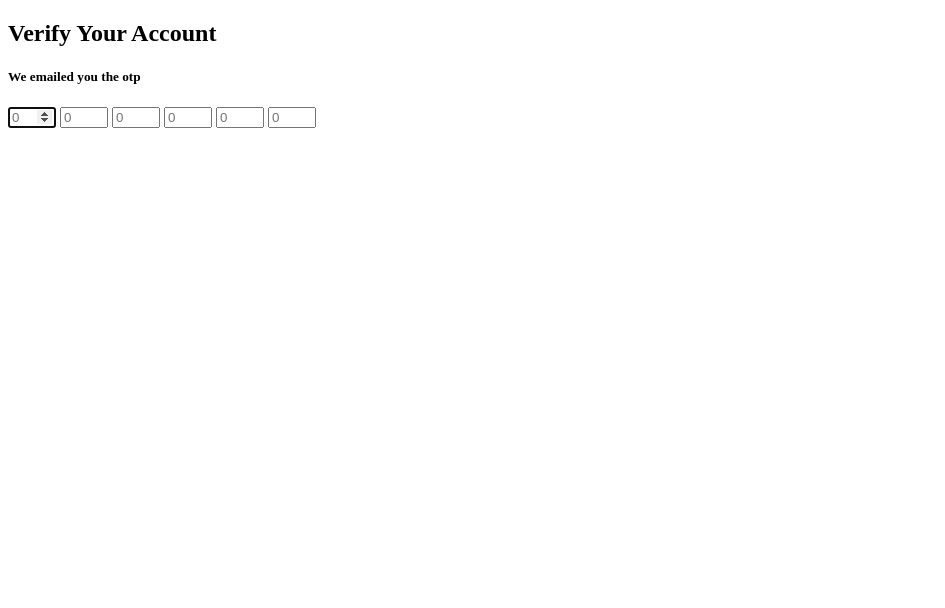
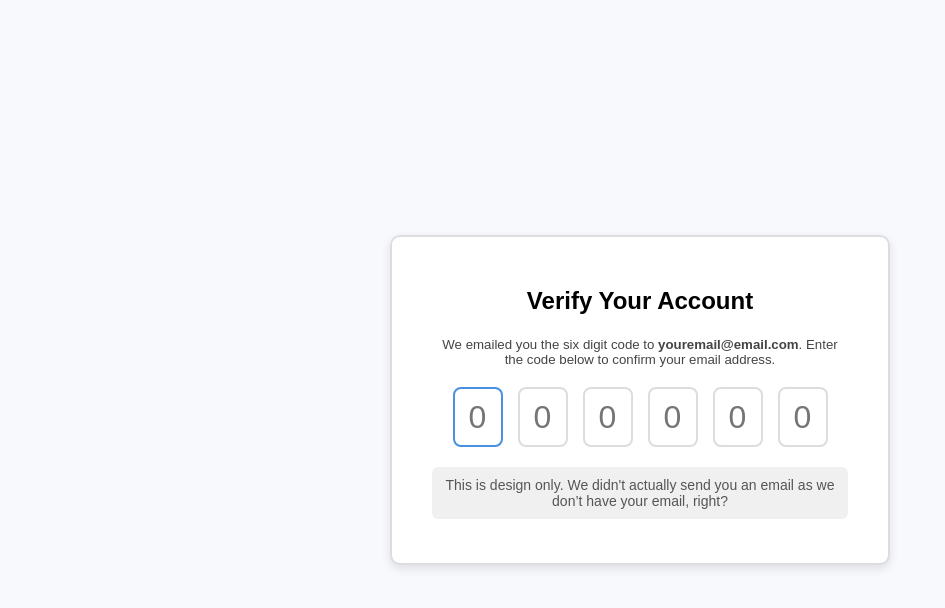
Before and after one commit to acciojob/OTP-Manas0066, a website: page main.html in a window 1280 px wide. Shown: the whole page, without its empty margins (0-945 px from the left). Drawn offline with Linux system fonts and the light colour scheme.

Commit message:
created a submission

```diff
--- a/main.html
+++ b/main.html
@@ -8,16 +8,26 @@
 
 <body>
 	<!-- the entire body must be written by student -->
-	 <h2 id="verification_heading"> Verify Your Account </h2>
-    <h5 id="verification_subtext"> We emailed you the otp </h5>
-    <div cleas="code-container">
-        <input class="code" id="code-1" type="number" min="0" max="9" placeholder="0" required>
-        <input class="code" id="code-2" type="number" min="0" max="9" placeholder="0" required>
-        <input class="code" id="code-3" type="number" min="0" max="9" placeholder="0" required>
-        <input class="code" id="code-4" type="number" min="0" max="9" placeholder="0" required>
-        <input class="code" id="code-5" type="number" min="0" max="9" placeholder="0" required>
-        <input class="code" id="code-6" type="number" min="0" max="9" placeholder="0" required>
+	 <div class="container">
+    <h2 id="verification_heading">Verify Your Account</h2>
+    <h5 id="verification_subtext">
+      We emailed you the six digit code to <b>youremail@email.com</b>.
+      Enter the code below to confirm your email address.
+    </h5>
+
+    <div class="code-container">
+      <input class="code" type="text" maxlength="1" placeholder="0" required>
+      <input class="code" type="text" maxlength="1" placeholder="0" required>
+      <input class="code" type="text" maxlength="1" placeholder="0" required>
+      <input class="code" type="text" maxlength="1" placeholder="0" required>
+      <input class="code" type="text" maxlength="1" placeholder="0" required>
+      <input class="code" type="text" maxlength="1" placeholder="0" required>
     </div>
+
+    <p class="note">
+      This is design only. We didn't actually send you an email as we don’t have your email, right?
+    </p>
+  </div>
     <script type="text/javascript" src="./script.js">
 </script>
 
--- a/styles.css
+++ b/styles.css
@@ -1 +1,64 @@
 /*  your css code here. If applicable */
+* {
+  box-sizing: border-box;
+  font-family: Arial, sans-serif;
+}
+
+body {
+  display: flex;
+  justify-content: center;
+  align-items: center;
+  height: 100vh;
+  margin: 0;
+  background: #f7f9fc;
+}
+
+.container {
+  background: white;
+  padding: 30px 40px;
+  border-radius: 10px;
+  box-shadow: 0 4px 10px rgba(0,0,0,0.1);
+  max-width: 500px;
+  text-align: center;
+  border: 2px solid #ddd;
+}
+
+#verification_heading {
+  margin-bottom: 10px;
+}
+
+#verification_subtext {
+  color: #444;
+  font-weight: 400;
+  margin-bottom: 20px;
+}
+
+.code-container {
+  display: flex;
+  justify-content: center;
+  gap: 15px;
+  margin-bottom: 20px;
+}
+
+.code {
+  width: 50px;
+  height: 60px;
+  text-align: center;
+  font-size: 32px;
+  border: 2px solid #ddd;
+  border-radius: 8px;
+  outline: none;
+  transition: border-color 0.2s;
+}
+
+.code:focus {
+  border-color: #4a90e2;
+}
+
+.note {
+  background: #f0f0f0;
+  color: #555;
+  padding: 10px;
+  border-radius: 6px;
+  font-size: 14px;
+}
```
